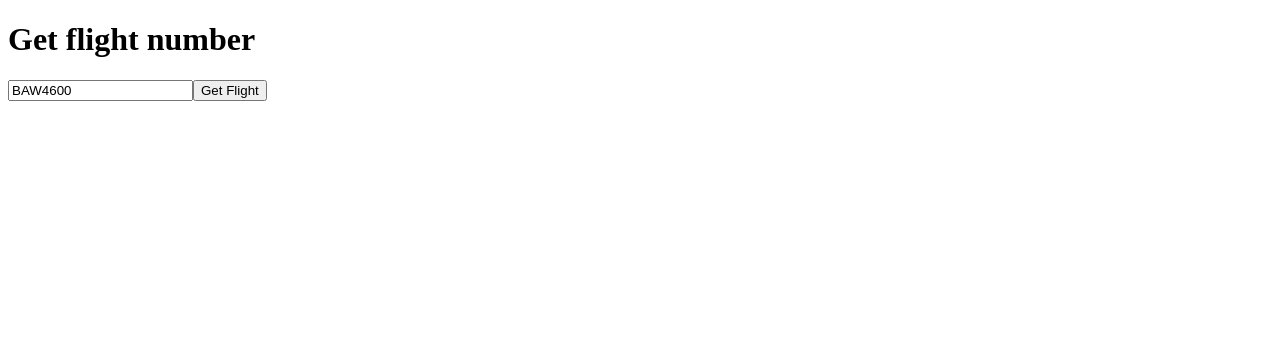
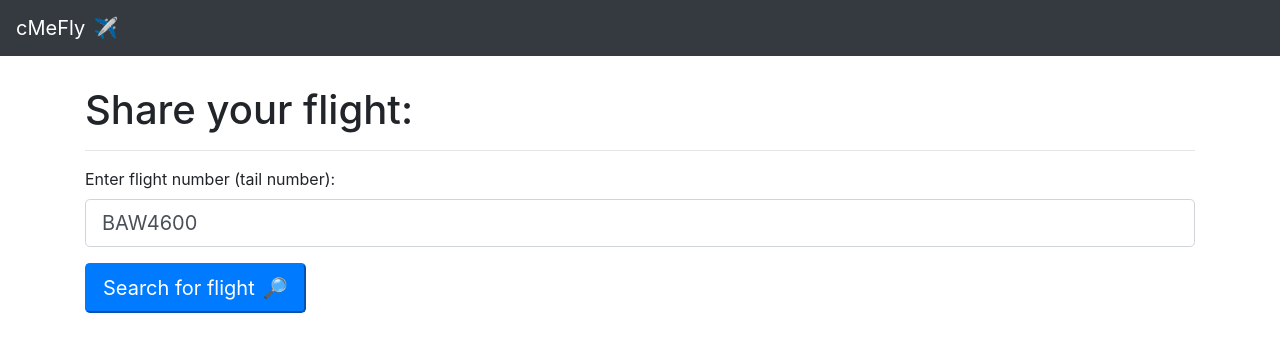
Before and after one commit to Sallora/cmefly, a React (Create React App) app: page / in a window 1280 px wide. Shown: the top 352 px of the page. Built offline with nearby package versions, Linux system fonts and the light colour scheme.

Commit message:
added bootstrap

```diff
--- a/public/index.html
+++ b/public/index.html
@@ -5,22 +5,11 @@
   <meta charset="utf-8">
   <meta name="viewport" content="width=device-width, initial-scale=1, shrink-to-fit=no">
   <meta name="theme-color" content="#000000">
-  <!--
-      manifest.json provides metadata used when your web app is added to the
-      homescreen on Android. See https://developers.google.com/web/fundamentals/engage-and-retain/web-app-manifest/
-    -->
   <link rel="manifest" href="%PUBLIC_URL%/manifest.json">
   <link rel="shortcut icon" href="%PUBLIC_URL%/favicon.ico">
-  <!--
-      Notice the use of %PUBLIC_URL% in the tags above.
-      It will be replaced with the URL of the `public` folder during the build.
-      Only files inside the `public` folder can be referenced from the HTML.
-
-      Unlike "/favicon.ico" or "favicon.ico", "%PUBLIC_URL%/favicon.ico" will
-      work correctly both with client-side routing and a non-root public URL.
-      Learn how to configure a non-root public URL by running `npm run build`.
-    -->
-  <title>React App</title>
+  <link rel="stylesheet" href="https://maxcdn.bootstrapcdn.com/bootstrap/4.0.0-beta.2/css/bootstrap.min.css" integrity="sha384-PsH8R72JQ3SOdhVi3uxftmaW6Vc51MKb0q5P2rRUpPvrszuE4W1povHYgTpBfshb"
+    crossorigin="anonymous">
+  <title>cMeFly</title>
 </head>
 
 <body>
@@ -28,16 +17,6 @@
     You need to enable JavaScript to run this app.
   </noscript>
   <div id="root"></div>
-  <!--
-      This HTML file is a template.
-      If you open it directly in the browser, you will see an empty page.
-
-      You can add webfonts, meta tags, or analytics to this file.
-      The build step will place the bundled scripts into the <body> tag.
-
-      To begin the development, run `npm start` or `yarn start`.
-      To create a production bundle, use `npm run build` or `yarn build`.
-    -->
 </body>
 
 </html>
--- a/src/App.css
+++ b/src/App.css
@@ -1,28 +1,3 @@
-.App {
-  text-align: center;
+main {
+  padding: 30px 0 30px;
 }
-
-.App-logo {
-  animation: App-logo-spin infinite 20s linear;
-  height: 80px;
-}
-
-.App-header {
-  background-color: #222;
-  height: 150px;
-  padding: 20px;
-  color: white;
-}
-
-.App-title {
-  font-size: 1.5em;
-}
-
-.App-intro {
-  font-size: large;
-}
-
-@keyframes App-logo-spin {
-  from { transform: rotate(0deg); }
-  to { transform: rotate(360deg); }
-}
--- a/src/App.js
+++ b/src/App.js
@@ -34,7 +34,17 @@
     // to render the correct response to the screen.
     return (
       <div className="app">
-        {mode === "watcher" ? this.renderWatcherMode() : this.renderFlyerMode()}
+        <nav className="navbar navbar-dark bg-dark">
+          <span className="navbar-brand">
+            cMeFly
+            <span className="ml-2">✈️</span>
+          </span>
+        </nav>
+        <main className="container">
+          {mode === "watcher"
+            ? this.renderWatcherMode()
+            : this.renderFlyerMode()}
+        </main>
       </div>
     );
   }
@@ -44,11 +54,16 @@
 
     return (
       <div className="flyer">
-        <GetFlightDetails
-          onSelectFlight={selectedFlight =>
-            this.setState({ flightToShare: selectedFlight })}
-        />
-        {flightToShare && <ShareFlight flightId={flightToShare} />}
+        <h1>Share your flight:</h1>
+        <hr />
+        {!flightToShare ? (
+          <GetFlightDetails
+            onSelectFlight={selectedFlight =>
+              this.setState({ flightToShare: selectedFlight })}
+          />
+        ) : (
+          <ShareFlight flightId={flightToShare} />
+        )}
       </div>
     );
   }
@@ -58,7 +73,7 @@
 
     return (
       <div className="watcher">
-        <h2>Watcher mode</h2>
+        <h2>Flight overview</h2>
         <FlightInfo flightRowKey={flightRowKey} />
       </div>
     );
--- a/src/components/FlightInfo.js
+++ b/src/components/FlightInfo.js
@@ -37,7 +37,30 @@
       return <div>Unable to find flight with ID: {flightRowKey}</div>;
     }
 
-    return <div>{flightData.faFlightID}</div>;
+    return (
+      <ul className="list-group mt-3">
+        <li className="list-group-item active">
+          {`${flightData.airline} flight ${flightData.codeshares}`}
+        </li>
+        <li className="list-group-item">
+          <h6>Flight ID:</h6> {flightData.faFlightID}
+        </li>
+        <li className="list-group-item">
+          <h6>Journey:</h6> {flightData.origin.airport_name}&rarr;
+          {flightData.destination.airport_name}
+        </li>
+        <li className="list-group-item">
+          <h6>Estimated departure:</h6>
+          {`${flightData.estimated_departure_time.date} at ${flightData
+            .estimated_departure_time.time}`}
+        </li>
+        <li className="list-group-item">
+          <h6>Estimated arrival:</h6>
+          {`${flightData.estimated_arrival_time.date} at ${flightData
+            .estimated_arrival_time.time}`}
+        </li>
+      </ul>
+    );
   }
 }
 
--- a/src/components/GetFlightDetails.js
+++ b/src/components/GetFlightDetails.js
@@ -8,21 +8,36 @@
 
 class FlightItem extends Component {
   render() {
-    const { faFlightID, origin, destination } = this.props.flight;
+    const {
+      faFlightID,
+      airline,
+      origin,
+      destination,
+      estimated_departure_time
+    } = this.props.flight;
 
     return (
-      <div className="flight-item">
-        <strong>{faFlightID}</strong>
+      <li className="list-group-item">
+        <div className="d-flex">
+          <div className="p-2">
+            <strong>{airline}</strong>
+            <small> {faFlightID}</small>
             <br />
-        {origin.airport_name} -> {destination.airport_name}
+            {origin.airport_name} &rarr; {destination.airport_name}
+            <br />
+            Departs {estimated_departure_time.date} at{" "}
+            {estimated_departure_time.time}
+          </div>
           <button
+            className="btn btn-outline-primary ml-auto p-2"
             onClick={() => {
               this.props.onSelected(faFlightID);
             }}
           >
-          Select Flight
+            Share this flight
           </button>
         </div>
+      </li>
     );
   }
 }
@@ -88,7 +103,7 @@
     const { onSelectFlight } = this.props;
 
     return (
-      <div className="flight-items">
+      <ul className="list-group">
         {flightData.map((flight, i) => {
           return (
             <FlightItem
@@ -101,7 +116,7 @@
             />
           );
         })}
-      </div>
+      </ul>
     );
   }
 
@@ -110,26 +125,31 @@
 
     return (
       <div>
-        <h1>Get flight number</h1>
+        {isFetching && <div>Finding flights...</div>}
 
-        {isFetching && <div>Fetching flight...</div>}
-
-        {!isFetching && (
+        {!isFetching &&
+          !flightData && (
             <div>
+              <label>Enter flight number (tail number):</label>
+              <div className="form-group">
                 <input
                   type="text"
+                  className="form-control form-control-lg"
                   defaultValue={tailNumber}
                   onChange={evt => {
                     this.setState({ tailNumber: evt.target.value });
                   }}
                 />
+              </div>
               <button
+                className="btn-lg btn-primary"
                 onClick={() => {
                   this.setState({ isFetching: true, flightData: null });
                   this.fetchFlightDetails(tailNumber);
                 }}
               >
-              Get Flight
+                Search for flight
+                <span className="ml-2">🔎</span>
               </button>
             </div>
           )}
--- a/src/components/ShareFlight.js
+++ b/src/components/ShareFlight.js
@@ -7,25 +7,36 @@
   };
 
   shareFlight(flightId) {
+    this.setState({ isSharing: true });
     fetch(`${process.env.REACT_APP_ENDPOINT}/ShareFlight`, {
       method: "POST",
       body: JSON.stringify({ flightId })
     })
       .then(response => response.json())
-      .then(data => this.setState({ ...data }));
+      .then(data => this.setState({ ...data, isSharing: false }));
   }
 
   render() {
     const { flightId } = this.props;
-    const { key, url } = this.state;
+    const { key, url, isSharing } = this.state;
 
     return (
       <div className="share-flight">
-        <h2>The flight you want to share is: {flightId}</h2>
-        <button onClick={() => this.shareFlight(flightId)}>
-          Share this flight
+        <p>
+          The flight you want to share is: <strong>{flightId}</strong>
+        </p>
+        <button
+          className="btn-lg btn-primary"
+          onClick={() => this.shareFlight(flightId)}
+        >
+          {isSharing ? "Generating share link..." : "Share this flight"}
+          <span className="ml-2">🔗</span>
         </button>
-        {key && <h1>Your share key is: {url}</h1>}
+        {key && (
+          <div className="alert alert-success mt-3">
+            Your share key is: <strong>{url}</strong>
+          </div>
+        )}
       </div>
     );
   }
```
Lines whose indentation alone changed are shown as unchanged.
